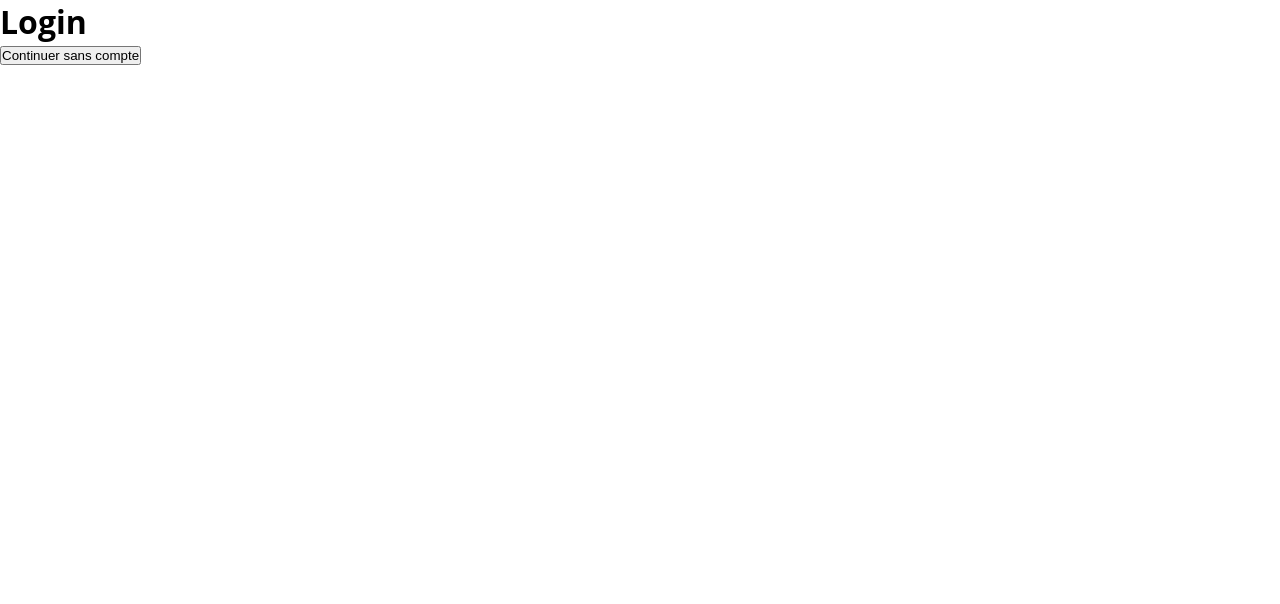
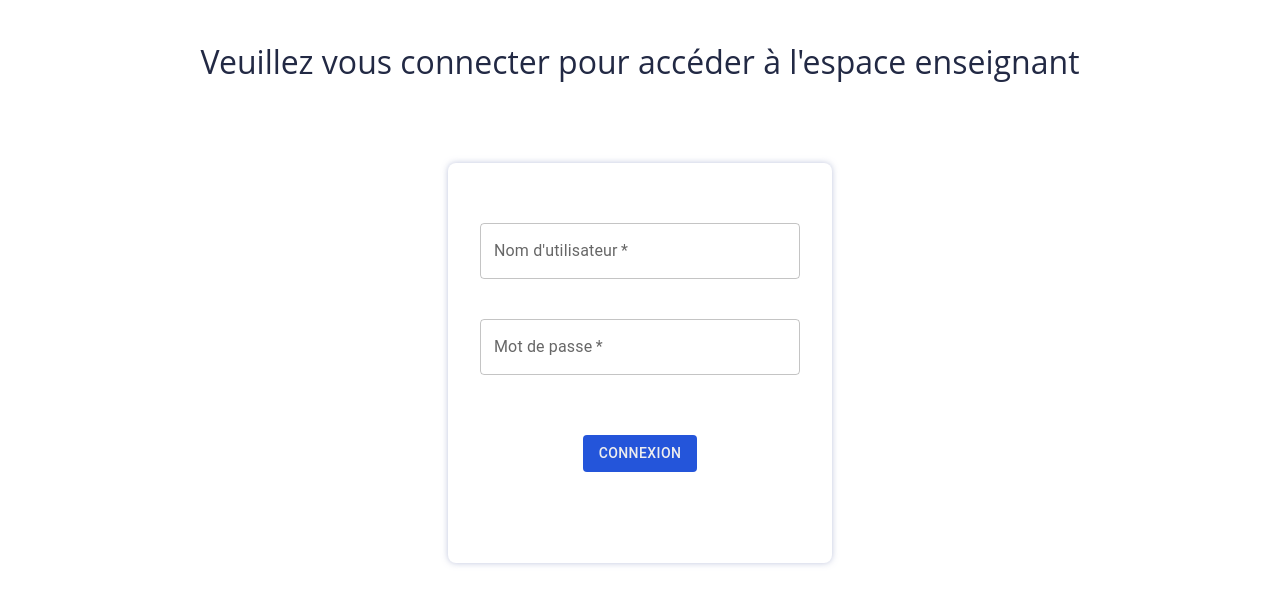
Before and after one commit to kevin8283/front-v1-espa, a React (Create React App) app: page /login in a window 1280 px wide. Shown: the top 604 px of the page. Built offline with nearby package versions, Linux system fonts and the light colour scheme.

Commit message:
add login

```diff
--- a/src/App.js
+++ b/src/App.js
@@ -1,11 +1,12 @@
 import { Home, Login, Orientation, OrientatioResults,
         Deliberation, Dashboard,
         DeliberationAnalytics, DeliberationPredict, Landing, Thesis,
-        ThesisAnalytics, ThesisRecommendation} from './views'
+        ThesisAnalytics, ThesisRecommendation, Settings } from './views'
 import { Route, Routes, BrowserRouter as Router } from "react-router-dom"
 import './App.css'
 
 function App() {
+
   return (
     <Router>
       <Routes>
@@ -21,6 +22,7 @@ function App() {
               <Route path="analytics" element={<ThesisAnalytics/>}/>
               <Route path="recommend" element={<ThesisRecommendation/>}/>
           </Route>
+          <Route path="settings" element={<Settings/>}/>
         </Route>
         <Route path="orientation" element={<Orientation/>}/>
         <Route path="orientation/results" element={<OrientatioResults/>}/>
--- a/src/components/Navbar/Navbar.js
+++ b/src/components/Navbar/Navbar.js
@@ -4,6 +4,7 @@ import { useNavigate } from "react-router"
 import { NavLink, Link } from "react-router-dom"
 import { LineAxis, Settings, Book, QuestionAnswer, Info, Logout } from "@mui/icons-material"
 import Logo from "../../assets/smart-analytics-logo2.png"
+import { api } from '../../services'
 
 export default function Navbar() {
   const navigate = useNavigate()
@@ -11,7 +12,13 @@ export default function Navbar() {
   const logout = (event) => {
     event.preventDefault()
 
-    navigate("/")
+    api.logout()
+    .then(() => {
+      navigate("/")
+    })
+    .catch(e => {
+      console.log(e)
+    })
   }
 
   return (
@@ -44,7 +51,7 @@ export default function Navbar() {
         </li>
 
         <li className="nav-link">
-          <NavLink to="setting" className="link">
+          <NavLink to="settings" className="link">
             <span className="link-logo"><Settings /></span>
             <span className="link-text">Paramètres</span>
           </NavLink>
--- a/src/services/api/api.js
+++ b/src/services/api/api.js
@@ -188,6 +188,30 @@ const api = {
         catch (error) {
             return error
         }
+    },
+
+    verifyToken: async () => {
+        const uri = "http://localhost:8000/api/v1/verify-token"
+
+        try {
+            const response = await axios.get(uri, {withCredentials: true})
+            return response
+        }
+        catch (error) {
+            return error
+        }
+    },
+
+    logout: async () => {
+        const uri = "http://localhost:8000/api/v1/auth/logout"
+
+        try {
+            const response = await axios.get(uri, {withCredentials: true})
+            return response
+        }
+        catch (error) {
+            return error
+        }
     }
 }
 
--- a/src/views/DeliberationPredict/DeliberationPredict.js
+++ b/src/views/DeliberationPredict/DeliberationPredict.js
@@ -194,7 +194,7 @@ export default function DeliberationPredict() {
             </ColoredButton>
         </div>
         <Dialog onClose={closeModal} open={error}>
-          <DialogTitle>Veuillez remplir tous le champs</DialogTitle>
+          <DialogTitle>Veuillez remplir tous les champs</DialogTitle>
         </Dialog>
         <Dialog onClose={closeResultModal} open={openResultModal}>
           <div className="result-container">
--- a/src/views/Home/Home.js
+++ b/src/views/Home/Home.js
@@ -2,6 +2,7 @@ import React, { useEffect } from 'react'
 import { Navbar } from "../../components"
 import { useNavigate, useHref } from "react-router"
 import { Outlet } from "react-router-dom"
+import axios from "axios"
 import "./Home.css"
 
 export default function Home() {
@@ -15,6 +16,17 @@ export default function Home() {
       }
   }, [])
 
+  useEffect(() => {
+      axios.get("http://localhost:8000/api/v1/verify-token", {withCredentials: true})
+      .then(response => {
+
+      })
+      .catch(e => {
+        console.log(e)
+        navigate("/login")
+      })
+  }, [])
+
   return (
     <div className="home-container">
         <aside className="sidebar-container">
--- a/src/views/Landing/Landing.js
+++ b/src/views/Landing/Landing.js
@@ -1,13 +1,27 @@
-import React from 'react'
+import React, { useState, useEffect } from 'react'
 import "./Landing.css"
-import { Link } from "react-router-dom"
+import { Link, useNavigate } from "react-router-dom"
 import svg from "../../assets/select.svg"
+import axios from "axios"
 
 export default function Landing() {
+
+  const navigate = useNavigate()
+
+  const accessRestricted = () => {
+    axios.get("http://localhost:8000/api/v1/verify-token", {withCredentials: true})
+    .then(() => {
+      navigate("/home/dashboard")
+    })
+    .catch(e => {
+      navigate("/login")
+    })
+  }
+
   return (
     <div className="landing">
       <header className="landing-header">
-        Powered by <a href="nodejs.org">Node</a>, <a href="reactjs.org">React</a> & <a href="tensorflow.org">Tensorflow</a>
+        Powered by <a href="https://nodejs.org">Node</a>, <a href="https://reactjs.org">React</a> & <a href="https://tensorflow.org">Tensorflow</a>
       </header>
       <section className="landing-body">
         <section className="landing-left-section">
@@ -23,11 +37,9 @@ export default function Landing() {
                   Espace étudiant
                 </button>
             </Link>
-            <Link to="/home">
-                <button className="landing-links-button right-button">
-                  Espace enseignant
-                </button>
-            </Link>
+            <button className="landing-links-button right-button" onClick={accessRestricted}>
+                Espace enseignant
+            </button>
           </section>
         </section>
         <section className="landing-right-section">
--- a/src/views/Login/Login.css
+++ b/src/views/Login/Login.css
@@ -0,0 +1,40 @@
+.login-container {
+    height: 100vh;
+    display: flex;
+    flex-direction: column;
+    align-items: center;
+    padding-top: 5vh;
+}
+
+.login-header {
+    margin-bottom: 10vh;
+}
+
+.login-title {
+    font-weight: 500;
+    color: #222944;
+}
+
+.form-container {
+    padding: 5vh;
+    border-radius: 1vh;
+    width: 30vw;
+    height: 50vh;
+    display: flex;
+    flex-direction: column;
+    align-items: center;
+    box-shadow: 0vh 0vh 0.75vh #a6aecfb9;
+}
+
+.input-container {
+    margin-top: 2.5vh;
+    margin-bottom: 2.5vh;
+}
+
+.button-container {
+    margin-top: 20vh;
+}
+
+.alert-container {
+    margin-top: 5vh;
+}
--- a/src/views/Login/Login.js
+++ b/src/views/Login/Login.js
@@ -1,24 +1,95 @@
-import React from 'react'
-import { redirect, useNavigate } from "react-router"
+import React, { useState } from 'react'
+import { useNavigate } from "react-router"
+import axios from "axios"
 import "./Login.css"
+import { Alert, TextField } from "@mui/material"
+import { ColoredButton } from '../../components'
+
 
 export default function Login() {
   const navigate = useNavigate()
+  const [username, setUsername] = useState("")
+  const [password, setPassword] = useState("")
+  const [passwordVisibility, setPasswordVisibility] = useState("password")
+  const [error, setError] = useState(false)
+  const [errorMessage, setErrorMessage] = useState("")
 
-  const redirect = () => {
-    navigate("/orientation")
+  const sx = {
+    width: "25vw"
+  }
+
+  const handleUsernameChange = (event) => {
+      setUsername(event.target.value)
+  }
+
+  const handlePasswordChange = (event) => {
+      setPassword(event.target.value)
+  }
+
+  const handleSubmit = (event) => {
+      event.preventDefault()
+
+      if (username === "" || password === "") {
+        setError(true)
+        setErrorMessage("Veuillez remplir tous les champs")
+      }
+
+      else {
+        axios.post("http://localhost:8000/api/v1/auth/login", {username, password}, {
+          withCredentials: true
+        })
+        .then(response => {
+          setError(false)
+          navigate("/home/dashboard")
+        })
+        .catch(error => {
+          setError(true)
+          setErrorMessage(error.response.data)
+        })
+      }
   }
 
   return (
-    <div>
+    <div className="login-container">
       <div className="login-header">
-        <h1 className="login-title">Login</h1>
+        <h1 className="login-title">Veuillez vous connecter pour accéder à l'espace enseignant</h1>
       </div>
-      <div className="login">
-        <button className="without-account-button" onClick={redirect}>
-            Continuer sans compte
-        </button>
+      <div className="form-container">
+        <div className="input-container">
+          <TextField
+                    type="text"
+                    label="Nom d'utilisateur"
+                    required
+                    value={username}
+                    onChange={handleUsernameChange}
+                    sx={sx}
+            />
+        </div>
+        <div className="input-container">
+          <TextField
+                    type="password"
+                    label="Mot de passe"
+                    required
+                    value={password}
+                    onChange={handlePasswordChange}
+                    sx={sx}
+            />
+        </div>
+        <div className="button-container">
+          <ColoredButton
+                color="#eeeeee"
+                backgroundColor="#2455da"
+                onClick={handleSubmit}
+              >
+                Connexion
+            </ColoredButton>
+        </div>
       </div>
+      <div className="alert-container">
+          {error && (
+            <Alert severity="error">{errorMessage}</Alert>
+          )}
+        </div>
     </div>
   )
 }
--- /dev/null
+++ b/src/views/Settings/Settings.js
@@ -0,0 +1,8 @@
+import React from 'react'
+import "./Settings.css"
+
+export default function Settings() {
+  return (
+    <div>Settings</div>
+  )
+}
--- a/src/views/index.js
+++ b/src/views/index.js
@@ -10,6 +10,7 @@ import Landing from "./Landing/Landing"
 import Thesis from "./Thesis/Thesis"
 import ThesisAnalytics from "./ThesisAnalytics/ThesisAnalytics"
 import ThesisRecommendation from "./ThesisRecommendation/ThesisRecommendation"
+import Settings from "./Settings/Settings"
 
 export {
     Landing,
@@ -23,5 +24,6 @@ export {
     DeliberationPredict,
     Thesis,
     ThesisAnalytics,
-    ThesisRecommendation
+    ThesisRecommendation,
+    Settings
 }
```
Also changed, not shown: src/views/Settings/Settings.css (added).
